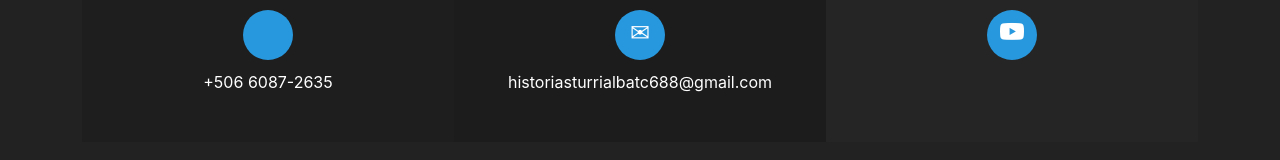
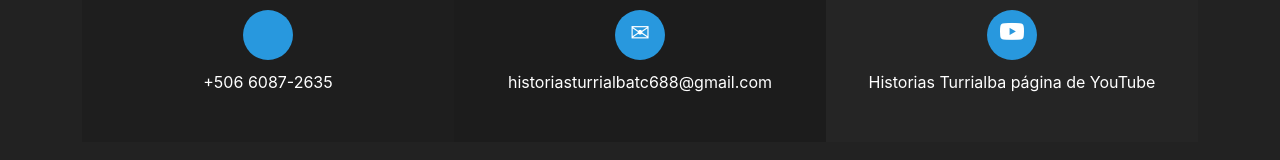
Before and after one commit to k0r13l/escribiendo_la_historia, a React (Create React App) app: page /tuis in a window 1280 px wide. Shown: the part 3318-3478 px from the top of the page. Built offline with nearby package versions, Linux system fonts and the light colour scheme; a web font is replaced by a local one.

Commit message:
Update informacion.js

```diff
--- a/src/Informacion/informacion.js
+++ b/src/Informacion/informacion.js
@@ -216,7 +216,7 @@ export const mapaSantaTeresita = {
 export const footerSantaTeresita = {
   numero: '+506 6087-2635',
   email: 'historiasturrialbatc688@gmail.com',
-  direccion: 'Costa Rica, Provincia de Cartago, Turrialba',
+  youTube: 'Historias Turrialba página de YouTube',
   links: {
     url1: 'https://accionsocial.ucr.ac.cr/modalidades/trabajo-comunidad/matricula-tcu',
     url2: 'https://www.youtube.com/channel/UC8mAuNaBjx-9zFNnHqMMObw/videos',
@@ -330,7 +330,7 @@ export const mapaTuis = {
 export const footerTuis = {
   numero: '+506 6087-2635',
   email: 'historiasturrialbatc688@gmail.com',
-  direccion: 'Costa Rica, Provincia de Cartago, Turrialba',
+  youTube: 'Historias Turrialba página de YouTube',
   links: {
     url1: 'https://accionsocial.ucr.ac.cr/modalidades/trabajo-comunidad/matricula-tcu',
     url2: 'https://www.youtube.com/channel/UC8mAuNaBjx-9zFNnHqMMObw/videos',
@@ -379,7 +379,7 @@ export const mapaSuiza = {
 export const footerSuiza = {
   numero: '+506 6087-2635',
   email: 'historiasturrialbatc688@gmail.com',
-  direccion: 'Costa Rica, Provincia de Cartago, Turrialba',
+  youTube: 'Historias Turrialba página de YouTube',
   links: {
     url1: 'https://accionsocial.ucr.ac.cr/modalidades/trabajo-comunidad/matricula-tcu',
     url2: 'https://www.youtube.com/channel/UC8mAuNaBjx-9zFNnHqMMObw/videos',
@@ -518,7 +518,7 @@ export const mapaSanAntonio = {
 export const footerSanAntonio = {
   numero: '+506 6087-2635',
   email: 'historiasturrialbatc688@gmail.com',
-  direccion: 'Costa Rica, Provincia de Cartago, Turrialba',
+  youTube: 'Historias Turrialba página de YouTube',
   links: {
     url1: 'https://accionsocial.ucr.ac.cr/modalidades/trabajo-comunidad/matricula-tcu',
     url2: 'https://www.youtube.com/channel/UC8mAuNaBjx-9zFNnHqMMObw/videos',
@@ -566,7 +566,7 @@ export const mapaSantaCruz = {
 export const footerSantaCruz = {
   numero: '+506 6087-2635',
   email: 'historiasturrialbatc688@gmail.com',
-  direccion: 'Costa Rica, Provincia de Cartago, Turrialba',
+  youTube: 'Historias Turrialba página de YouTube',
   links: {
     url1: 'https://accionsocial.ucr.ac.cr/modalidades/trabajo-comunidad/matricula-tcu',
     url2: 'https://www.youtube.com/channel/UC8mAuNaBjx-9zFNnHqMMObw/videos',
@@ -621,7 +621,7 @@ export const mapaAquiares = {
 export const footerAquiares = {
   numero: '+506 6087-2635',
   email: 'historiasturrialbatc688@gmail.com',
-  direccion: 'Costa Rica, Provincia de Cartago, Turrialba',
+  youTube: 'Historias Turrialba página de YouTube',
   links: {
     url1: 'https://accionsocial.ucr.ac.cr/modalidades/trabajo-comunidad/matricula-tcu',
     url2: 'https://www.youtube.com/channel/UC8mAuNaBjx-9zFNnHqMMObw/videos',
@@ -669,7 +669,7 @@ export const mapaSantaRosa = {
 export const footerSantaRosa = {
   numero: '+506 6087-2635',
   email: 'historiasturrialbatc688@gmail.com',
-  direccion: 'Costa Rica, Provincia de Cartago, Turrialba',
+  youTube: 'Historias Turrialba página de YouTube',
   links: {
     url1: 'https://accionsocial.ucr.ac.cr/modalidades/trabajo-comunidad/matricula-tcu',
     url2: 'https://www.youtube.com/channel/UC8mAuNaBjx-9zFNnHqMMObw/videos',
@@ -728,7 +728,7 @@ export const mapaPeralta = {
 export const footerPeralta = {
   numero: '+506 6087-2635',
   email: 'historiasturrialbatc688@gmail.com',
-  direccion: 'Costa Rica, Provincia de Cartago, Turrialba',
+  youTube: 'Historias Turrialba página de YouTube',
   links: {
     url1: 'https://accionsocial.ucr.ac.cr/modalidades/trabajo-comunidad/matricula-tcu',
     url2: 'https://www.youtube.com/channel/UC8mAuNaBjx-9zFNnHqMMObw/videos',
```
